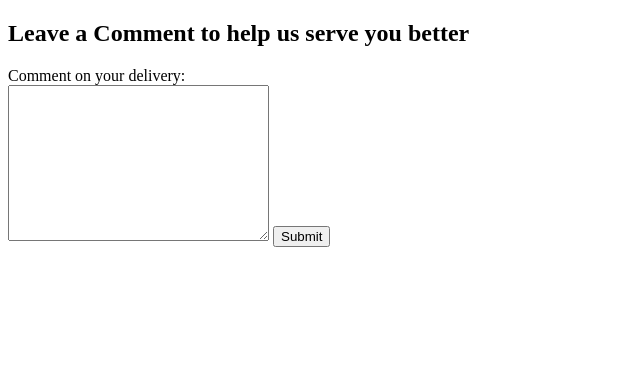
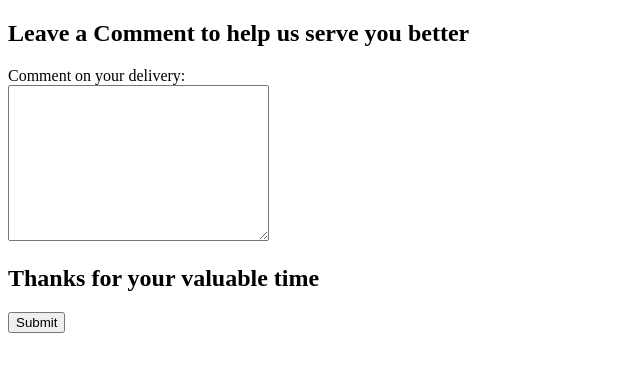
Before and after one commit to Mythili-lakshmi23/my-first-repo, a plain HTML site: page index.html in a window 1280 px wide. Shown: the whole page, without its empty margins (0-640 px from the left). Drawn offline with Linux system fonts and the light colour scheme.

Commit message:
Update index.html
updated index.html

```diff
--- a/index.html
+++ b/index.html
@@ -8,7 +8,9 @@
 <form>
 <label for="comment">Comment on your delivery:</label><br>
 <textarea id="comment" name="comment" rows="10" cols="30"></textarea>
+<h2>Thanks for your valuable time</h2>
 <input type="submit" value="Submit">
 </form>
 </body>
+
 </html>
```
